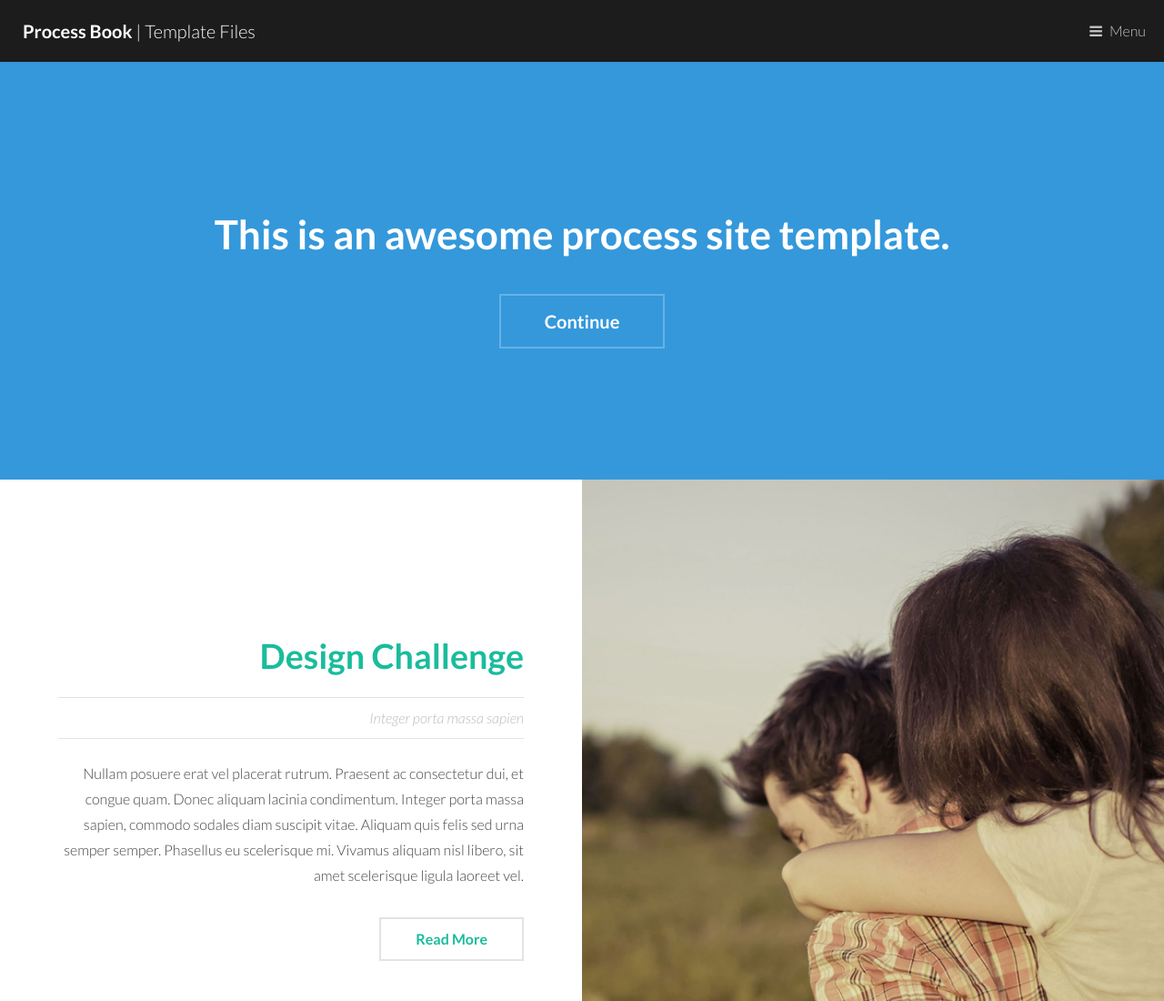
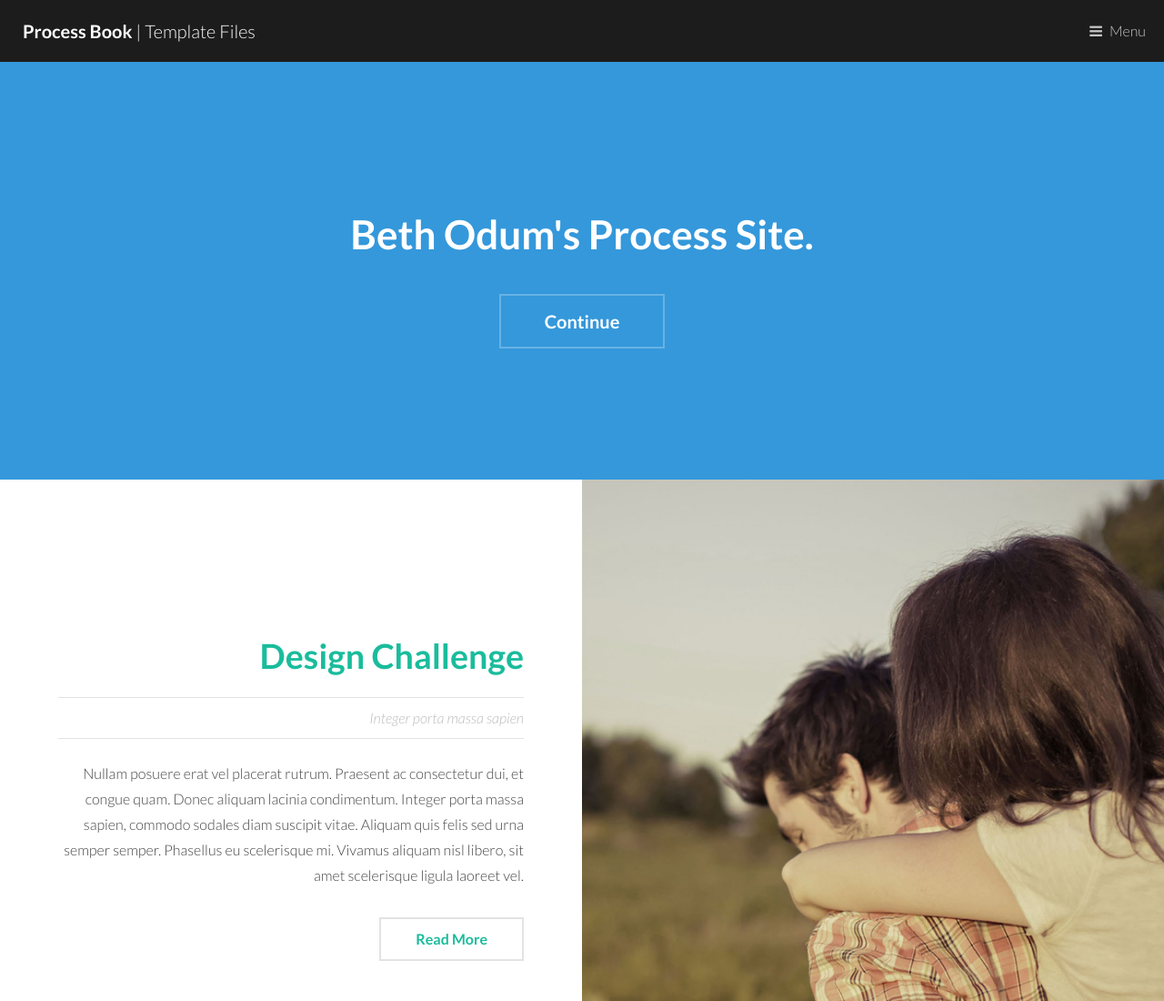
Before and after one commit to bethodum/bodum-process-site, a plain HTML site: page M2_Process-site-TEMPLATE/index.html in a window 1280 px wide. Shown: the top 1100 px of the page at 91% size. Drawn offline with Linux system fonts and the light colour scheme.

Commit message:
update h1

```diff
--- a/M2_Process-site-TEMPLATE/index.html
+++ b/M2_Process-site-TEMPLATE/index.html
@@ -29,7 +29,7 @@
 		<!-- Banner -->
 			<section id="banner">
 				<div class="inner">
-					<h1>This is an awesome process site template.</h1>
+					<h1>Beth Odum's Process Site.</h1>
 					<ul class="actions">
 						<li><a href="#one" class="button alt scrolly big">Continue</a></li>
 					</ul>
```
